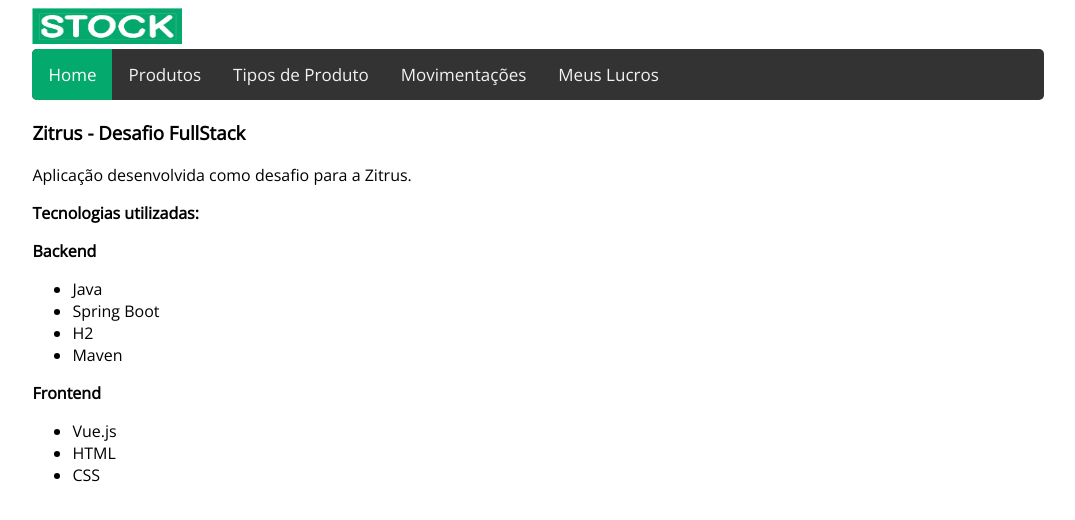
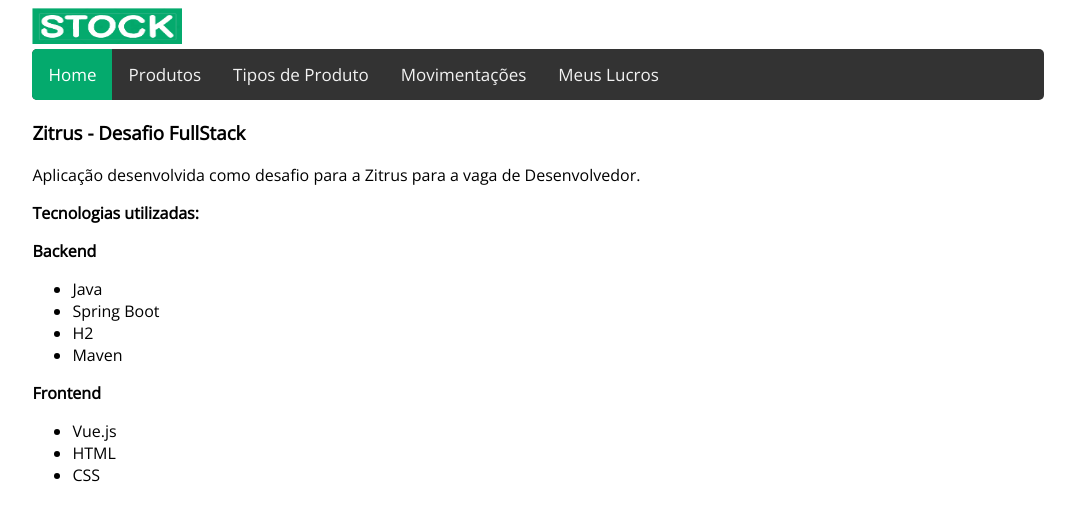
Before and after one commit to cesarcosta/zitrus-desafio-fullstack, a Vue app in the folder frontend/: page / in a window 1280 px wide. Shown: the top 520 px of the page, without its empty margins (102-1177 px from the left). Built offline with nearby package versions, Linux system fonts and the light colour scheme; what @devindex/vue-mask would draw is missing.

Commit message:
Add text on HomePage

```diff
--- a/frontend/src/views/HomePage.vue
+++ b/frontend/src/views/HomePage.vue
@@ -2,7 +2,7 @@
   <div class="container">
     <h3 class="weight">Zitrus - Desafio FullStack</h3>
 
-    <p>Aplicação desenvolvida como desafio para a Zitrus.</p>
+    <p>Aplicação desenvolvida como desafio para a Zitrus para a vaga de Desenvolvedor.</p>
 
     <p class="weight">Tecnologias utilizadas: </p>
 
```
